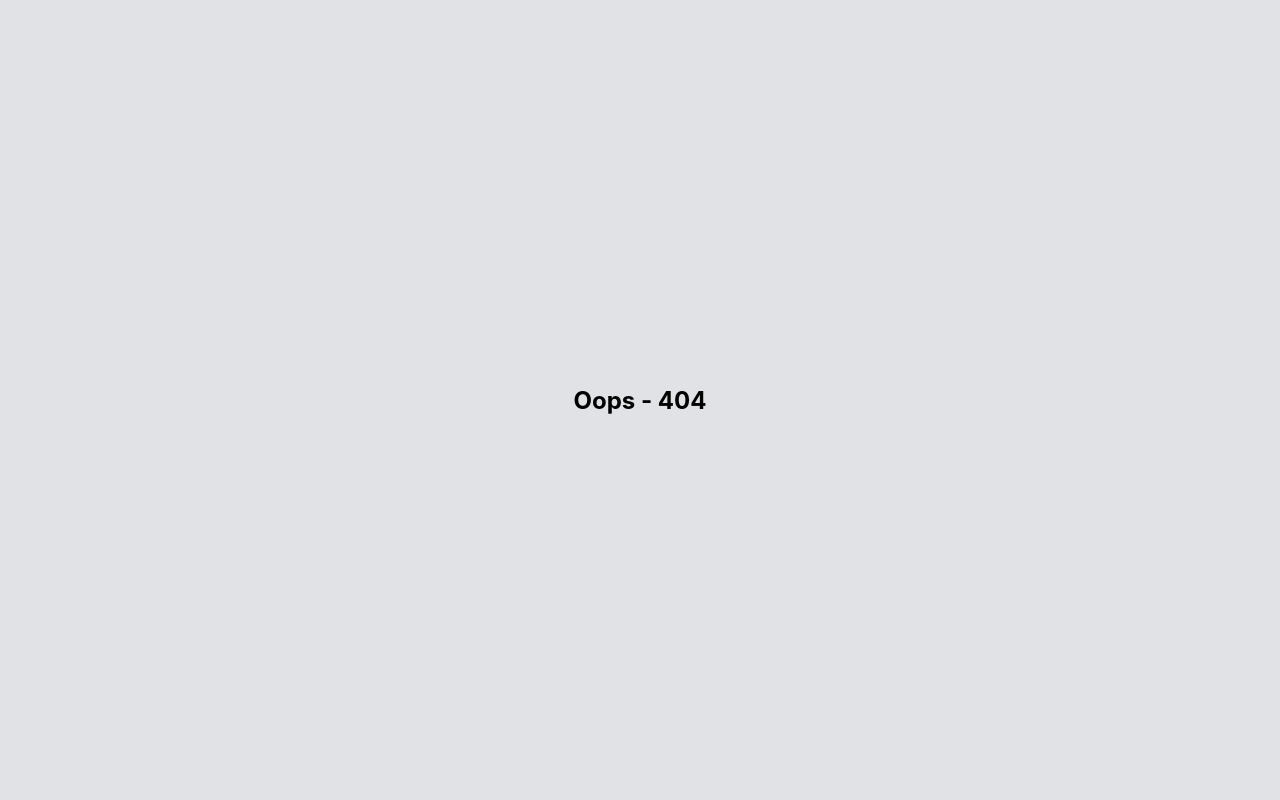
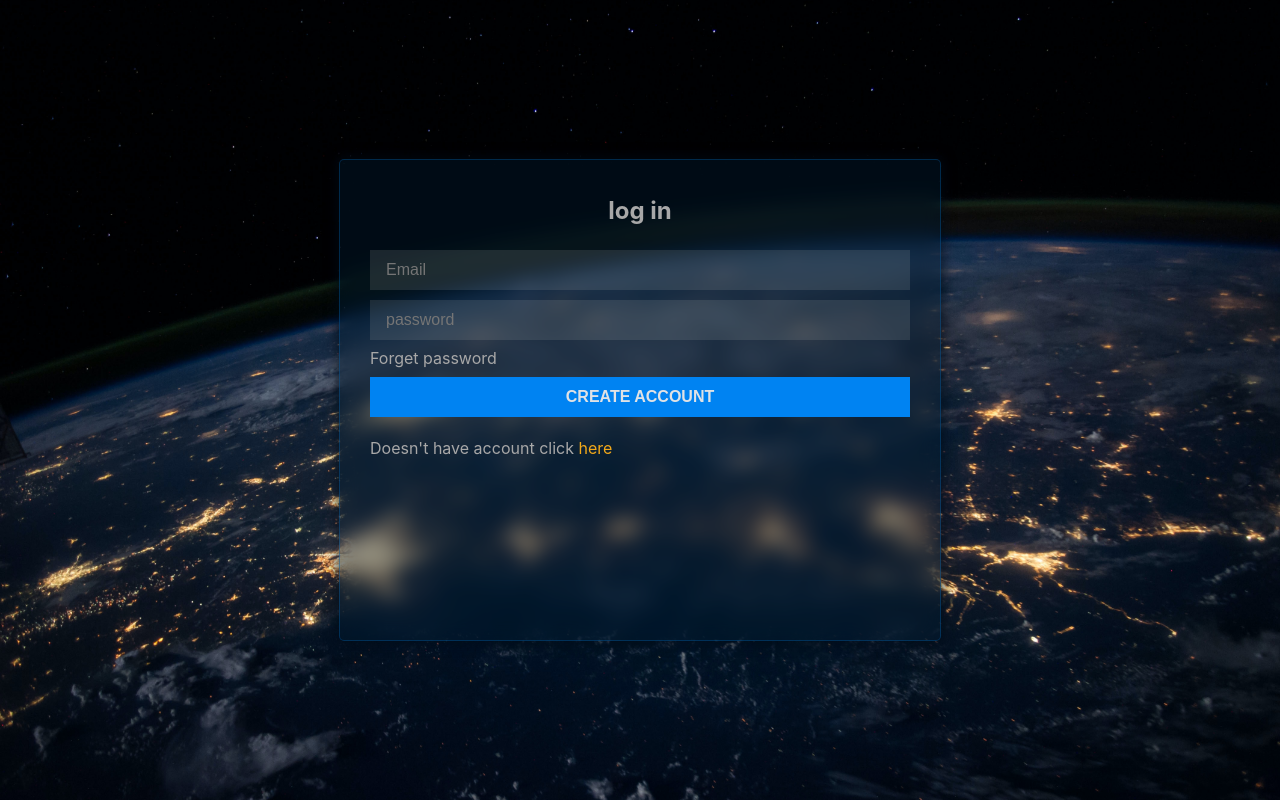
Before and after one commit to blackd44/practices, a React (Create React App) app: page /signup in a window 1280 px wide. Built offline with nearby package versions, Linux system fonts and the light colour scheme; the HTML template or start-up script is replaced by a standard one.

Commit message:
adding signUp page

```diff
--- a/src/App.js
+++ b/src/App.js
@@ -2,12 +2,14 @@ import { Route, Routes } from 'react-router-dom';
 import './App.scss';
 
 import Shop from './pages/shop/index'
+import SignUp from './pages/signup';
 
 function App() {
   return (
     <>
       <Routes>
         <Route exact path='/shop' element={<Shop />} />
+        <Route exact path='/signup' element={<SignUp />} />
         <Route exact path='/*' element={
           <>
             <h2>Oops - 404</h2>
--- a/src/App.scss
+++ b/src/App.scss
@@ -6,5 +6,10 @@ body, #root {
   height: 100vh;
   margin: 0;
   padding: 0;
-  background-color: $background;
+  background-color: $white;
 }
+
+a{
+  text-decoration: none;
+  color: $orange;
+}
--- a/src/assets/style/functions.scss
+++ b/src/assets/style/functions.scss
@@ -3,3 +3,31 @@
     justify-content: center;
     align-items: center;
 }
+@mixin flexCenterX {
+    display: flex;
+    justify-content: center;
+}
+@mixin flexCenterY {
+    display: flex;
+    align-items: center;
+}
+@mixin fill {
+    width: 100%;
+    height: 100%;
+}
+@mixin fillX {
+    width: 100%;
+}
+@mixin fillY {
+    height: 100%;
+}
+@mixin Available {
+    width: -webkit-fill-available;
+    height: -webkit-fill-available;
+}
+@mixin AvailableX {
+    width: -webkit-fill-available;
+}
+@mixin AvailableY {
+    width: -webkit-fill-available;
+}
--- a/src/assets/style/variables.scss
+++ b/src/assets/style/variables.scss
@@ -1,4 +1,5 @@
-$background: #e0e2e5;
-$colorOne: #a8a8a8;
-$colorTwo: #333333;
-$orangeColor: #f2a91a;
+$white: #e0e2e5;
+$grey: #a8a8a8;
+$darkgrey: #333333;
+$orange: #f2a91a;
+$cyan: #0083f2;
--- a/src/pages/shop/index.js
+++ b/src/pages/shop/index.js
@@ -23,7 +23,7 @@ const Shop = (props) => {
     }, [])
 
     return(
-        <main>
+        <main className='Shop'>
             <nav>
                 <div className='bars'>
                     <div></div>
--- a/src/pages/shop/style.scss
+++ b/src/pages/shop/style.scss
@@ -1,6 +1,6 @@
 @import '../../assets/style/index.scss';
 
-main {
+main.shop {
     @include flexCenter();
 
     position: relative;
@@ -34,7 +34,7 @@ main {
         width: 100%;
         height: 3px;
         border-radius: 3px;
-        background-color: $colorOne;
+        background-color: $grey;
       }
       div:nth-of-type(2) {
         width: 70%;
@@ -51,11 +51,11 @@ main {
         padding: 0 2rem;
       }
       a{
-        color: $colorOne;
+        color: $grey;
         text-decoration: none;
       }
       .active {
-        border-bottom: 2px solid $orangeColor;
+        border-bottom: 2px solid $orange;
       }
     }
   }
@@ -74,7 +74,7 @@ main {
       margin: 3rem 0 0 0;
       height: 2px;
       width: 100px;
-      background-color: $orangeColor;
+      background-color: $orange;
       transform: translateX(5px);
     }
     .img {
@@ -90,19 +90,19 @@ main {
         left: -119.5px;
         bottom: 2rem;
         z-index: 1;
-        background-color: $background;
+        background-color: $white;
         display: flex;
 
         > * {
           padding: .5rem 1rem;
-          color: $colorTwo;
+          color: $darkgrey;
         }
 
         div:first-of-type {
           box-shadow: 0px 6px 15px #3332;
         }
         div:last-of-type {
-          background-color: $orangeColor;
+          background-color: $orange;
           height: 100%;
         }
       }
@@ -121,7 +121,7 @@ main {
       height: 100%;
       width: 70%;
       background-color: white;
-      color: $colorOne;
+      color: $grey;
 
       > * {
         margin-left: 3rem;
@@ -144,5 +144,5 @@ main {
     position: absolute;
     bottom: 0;
     padding: 0.6rem 0;
-    color: $colorOne;
+    color: $grey;
   }
--- /dev/null
+++ b/src/pages/signup/index.js
@@ -0,0 +1,51 @@
+import { useState, useRef } from 'react'
+import { Link } from 'react-router-dom'
+import './style.scss'
+
+const SignUp = (props) => {
+    let [name, setName] = useState('')
+    let [email, setEmail] = useState('')
+    let [password, setPassword] = useState('')
+    let [userName, setUserName] = useState('')
+
+    let create = useRef()
+    let login = useRef()
+    let CreateButton = useRef()
+    let LoginButton = useRef()
+
+    return (
+        <main className='signup'>
+            <div>
+                <div className='create' ref={create}>
+                    <h2>Create Account</h2>
+                    <form>
+                        <input type='test' name='name' placeholder='Name' value={name} onChange={e => setName(e.target.value)} />
+                        <input type='test' name='username' placeholder='Username' value={userName} onChange={e => setUserName(e.target.value)} />
+                        <input type='email' name='email' placeholder='Email' value={email} onChange={e => setEmail(e.target.value)}/>
+                        <input type='password' name='password' placeholder='password' value={password} onChange={e => setPassword(e.target.value)}/>
+                        <button ref={CreateButton}>Create Account</button>
+                        <p>already have an account click <Link onClick={() => {
+                                create.current.style.display = 'none'
+                                login.current.style.display = 'block'
+                            }}>here</Link></p>
+                    </form>
+                </div>
+                <div className='login' ref={login}>
+                    <h2>log in</h2>
+                    <form>
+                        <input type='email' name='email' placeholder='Email' value={email} onChange={e => setEmail(e.target.value)}/>
+                        <input type='password' name='password' placeholder='password' value={password} onChange={e => setPassword(e.target.value)} />
+                        <Link className='forget'>Forget password</Link>
+                        <button ref={LoginButton}>Create Account</button>
+                        <p>Doesn't have account click <Link onClick={() => {
+                                create.current.style.display = 'block'
+                                login.current.style.display = 'none'
+                            }}>here</Link></p>
+                    </form>
+                </div>
+            </div>
+        </main>
+    )
+}
+
+export default SignUp
--- /dev/null
+++ b/src/pages/signup/style.scss
@@ -0,0 +1,73 @@
+@import '../../assets/style/index.scss';
+
+.root:has(.signup) {
+    background-color: aqua;
+}
+main.signup{
+    @include flexCenter();
+    @include Available();
+
+    background-image: url('../../assets/images/nasa-Q1p7bh3SHj8-unsplash.jpg');
+    background-size: cover;
+    background-position: center;
+    color: $grey;
+    > div{
+        @include flexCenterX;
+        max-width: 600px;
+        width: 90%;
+        height: 60%;
+        border: 1px solid #00599d66;
+        border-radius: 5px;
+        background-color: #001d3366;
+        backdrop-filter: blur(10px);
+        box-shadow: 0 0 12px 3px #000b16a1;
+        position: relative;
+        overflow-x: hidden;
+        overflow-y: auto;
+
+        .create {
+            display: none;
+        }
+        .create, .login{
+            @include AvailableX();
+            padding: 1rem 5%;
+
+            h2{
+                text-align: center;
+            }
+
+            form{
+                @include flexCenterX();
+                @include AvailableX();
+
+                flex-direction: column;
+                .forget {
+                    padding: 3px 0 4px;
+                    color: inherit;
+                }
+                input{
+                    @include AvailableX();
+
+                    padding: 0.7rem 1rem;
+                    font-size: 100%;
+                    margin: 0.3rem 0;
+                    background-color: #ccc2;
+                    color: $white;
+                    border: none;
+                    outline: none;
+                    &:hover, &:focus {
+                        background-color: #1e595847;
+                    }
+                }
+
+                button {
+                    @extend input;
+
+                    background-color: $cyan;
+                    font-weight: bold;
+                    text-transform: uppercase;
+                }
+            }
+        }
+    }
+}
```
Also changed, not shown: src/assets/images/nasa-Q1p7bh3SHj8-unsplash.jpg (added).
